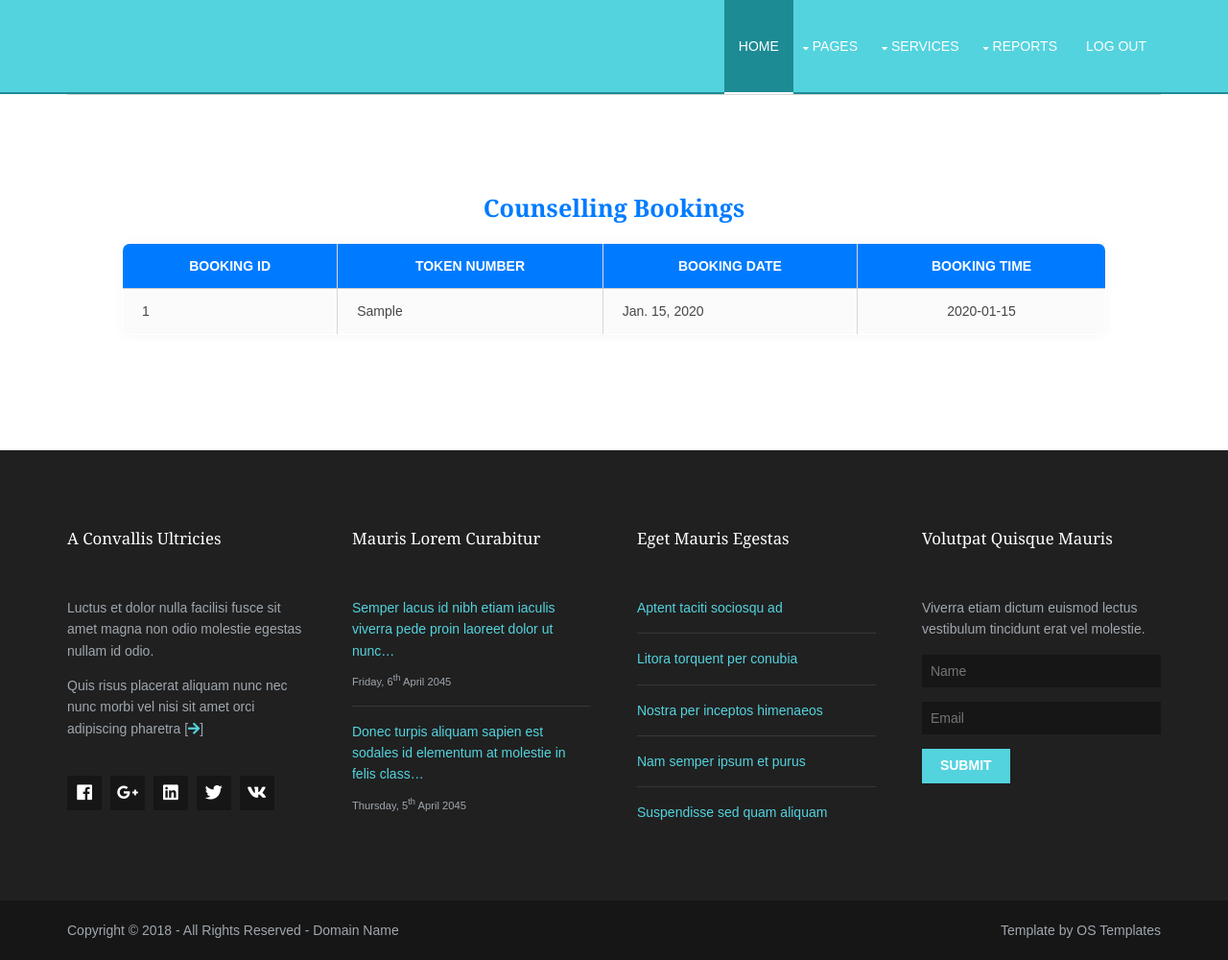
After one commit to sidharthsid5/cancer_health, a Django app: page /administrator/admin_counselling_appointments/ in a window 1280 px wide. The commit adds this page. Shown: the whole page at 96% size. Run offline with Django 5.2, Linux system fonts and the light colour scheme; tables that the repository leaves empty hold one stand-in row (values such as "Sample post").

Commit message:
New Changes

```diff
--- a/cancer_health/Templates/admin_home.html
+++ b/cancer_health/Templates/admin_home.html
@@ -49,7 +49,7 @@
           <ul>
             <li><a href="{% url 'admin_health_records' %}">Health Records</a></li>
             <li><a href="{% url 'admin_view_appointments' %}">Appointments</a></li>
-            <li><a href="{% url 'cancer_type_list_create' %}">Counselling Booking</a></li>
+            <li><a href="{% url 'admin_counselling_appointments' %}">Counselling Booking</a></li>
             <li><a href="{% url 'scan_type_list_create' %}">Vig Registrations</a></li>
             <li><a href="{% url 'events_list_create' %}">Comments</a></li>
           </ul>
--- a/cancer_health/Templates/adminheader.html
+++ b/cancer_health/Templates/adminheader.html
@@ -40,11 +40,10 @@
         <li><a class="drop" href="#">Reports</a>
           <ul>
             <li><a href="{% url 'admin_health_records' %}">Health Records</a></li>
-            <li><a href="{% url 'state_list_create' %}">Scan Appointments</a></li>
-            <li><a href="{% url 'cancer_type_list_create' %}">Cancer Type</a></li>
-            <li><a href="{% url 'scan_type_list_create' %}">Scan Type</a></li>
-            <li><a href="{% url 'events_list_create' %}">Events</a></li>
-            <li><a href="{% url 'guide_lines_list_create' %}">Guidlines</a></li>
+            <li><a href="{% url 'admin_view_appointments' %}">Appointments</a></li>
+            <li><a href="{% url 'admin_counselling_appointments' %}">Counselling Booking</a></li>
+            <li><a href="{% url 'scan_type_list_create' %}">Vig Registrations</a></li>
+            <li><a href="{% url 'events_list_create' %}">Comments</a></li>
           </ul>
         </li>
         <li><a href="{% url 'login1' %}">Log Out</a></li>
--- /dev/null
+++ b/cancer_health/Templates/view_counselling.html
@@ -0,0 +1,99 @@
+<!DOCTYPE html>
+{% extends 'adminheader.html' %}
+<html>
+<head>
+    <title>Counselling Bookings</title>
+</head>
+{% block content %}
+
+<style>
+  /* General body styling for consistency */
+  body {
+    font-family: Arial, sans-serif;
+    background-color: #f4f7fa; /* Light background for the page */
+    color: #333;
+    line-height: 1.6;
+  }
+
+  /* Main page title */
+  h1 {
+    text-align: center;
+    color: #0063CC; /* Consistent blue from previous examples */
+    margin: 20px 0 10px;
+    font-weight: bold;
+    font-size: 2.8em;
+    text-decoration: underline;
+    padding-bottom: 50px;
+  }
+
+  /* Subtitle for sections (like "Counselling Bookings") */
+  h2 {
+    text-align: center;
+    color: #007BFF; /* Consistent blue from previous examples */
+    margin: 20px 0 20px; /* Adjusted margin for better spacing */
+    font-weight: bold;
+    font-size: 1.8em;
+  }
+
+  /* Table styling */
+  table {
+    margin: 0 auto 40px; /* Center table and provide bottom margin */
+    width: 90%; /* Adjust table width as needed */
+    border-collapse: collapse; /* Collapse borders between cells */
+    box-shadow: 0 0 10px rgba(0, 0, 0, 0.05); /* Subtle shadow for depth */
+    background-color: #ffffff; /* White background for the table */
+    border-radius: 8px; /* Rounded corners for the table */
+    overflow: hidden; /* Ensures rounded corners apply to content */
+  }
+
+  th, td {
+    padding: 12px 20px; /* Padding inside cells */
+    border-bottom: 1px solid #ccc; /* Light gray border between rows */
+    text-align: left; /* Align text to the left */
+  }
+
+  th {
+    background-color: #007BFF; /* Consistent blue for table headers */
+    color: white; /* White text for table headers */
+    text-transform: uppercase; /* Uppercase text for consistency */
+    text-align: center; /* Center text in headers */
+  }
+
+  tr:last-child td {
+    border-bottom: none; /* No bottom border for the last row */
+  }
+
+  tr:nth-child(even) {
+    background-color: #f2f2f2; /* Light gray background for even rows */
+  }
+
+  /* Specific styling for the last column in the table, if needed */
+  td:last-child {
+    text-align: center; /* Example: center align the last column if it contains actions/buttons */
+  }
+</style>
+
+<h2>Counselling Bookings</h2>
+<table>
+  <thead>
+    <tr>
+      <th>Booking ID</th>
+      <th>Token Number</th>
+      <th>Booking Date</th>
+      <th>Booking Time</th>
+    </tr>
+  </thead>
+  <tbody>
+    {% for counselling_book in appointments %}
+    <tr>
+      <td>{{ counselling_book.id }}</td>
+      <td>{{ counselling_book.Coupon}}</td>
+      <td>{{ counselling_book.Booking_date }}</td>
+      <td>{{ counselling_book.Times_lot }}</td>
+    </tr>
+    {% endfor %}
+  </tbody>
+</table>
+
+{% endblock %}
+</html>
--- a/cancer_health/administrator/urls.py
+++ b/cancer_health/administrator/urls.py
@@ -3,6 +3,8 @@ from . import views
 
 urlpatterns = [
 
+    # View Counselling booking
+    path('admin_counselling_appointments/', views.admin_counselling_appointments, name='admin_counselling_appointments'),
 
     # View appointments
     path('admin_view_appointments/', views.admin_view_appointments, name='admin_view_appointments'),
--- a/cancer_health/administrator/views.py
+++ b/cancer_health/administrator/views.py
@@ -10,7 +10,7 @@ from .forms import (
     HairDonCriteriaForm, MedServicesForm, GuideLinesForm, DietaryTipForm,
     DietarySupplyForm, EventsForm, StateForm, DistForm
 )
-from patient.models import PatHealthRec,ApplyScan
+from patient.models import PatHealthRec,ApplyScan, CounsellingBook
 
 
 def homes(request):
@@ -388,3 +388,8 @@ def admin_view_appointments(request):
     all_appointments = ApplyScan.objects.select_related('patient', 'Scan_Center').prefetch_related('Scan_Type').order_by('-Booking_Date')
     context = {'appointments': all_appointments}
     return render(request, 'view_appointments.html', context)
+
+# View Counselling booking
+def admin_counselling_appointments(request):
+    counselling_appointments = CounsellingBook.objects.select_related('patientId').all().order_by('-Booking_date')
+    return render(request, 'view_counselling.html', {'appointments': counselling_appointments})
--- a/cancer_health/patient/forms.py
+++ b/cancer_health/patient/forms.py
@@ -20,7 +20,7 @@ class CounsellingBookForm(forms.ModelForm):
 class RegFreevigForm(forms.ModelForm):
     class Meta:
         model = RegFreevig
-        fields = ()
+        fields = '__all__'
 
 class CommentsForm(forms.ModelForm):
     class Meta:
--- a/cancer_health/patient/models.py
+++ b/cancer_health/patient/models.py
@@ -23,8 +23,9 @@ class CounsellingBook(models.Model):
     patientId = models.ForeignKey(Patient, on_delete=models.CASCADE,null=True)
     Booking_date = models.DateField()
     Registration_date = models.DateField(default=django.utils.timezone.now)
-    Times_lot = models.IntegerField()
+    Times_lot = models.CharField(max_length=20, null=True)
     Status = models.CharField(default='Pending',max_length=10,null=True)
+    Coupon = models.CharField(max_length=6, null=True)
 
     def __str__(self):
         return f"Counseling {self.id} for {self.patientId}"
@@ -37,7 +38,11 @@ class RegFreevig(models.Model):
     Patient = models.ForeignKey(Patient, on_delete=models.CASCADE,null=True)
     Registration_date = models.DateField(default=django.utils.timezone.now)
     Status = models.CharField(default= 'Pending',max_length=10,null=True)
-    Coupon = models.CharField(max_length=6, null=True)
+    Full_Name = models.CharField(max_length=100,null=True)
+    Age = models.PositiveIntegerField(null=True, blank=True)
+    Gender = models.CharField(max_length=10, choices=[('Male', 'Male'), ('Female', 'Female'), ('Other', 'Other')],null=True)
+    Phone = models.CharField(max_length=15,null=True)
+    Address = models.TextField(null=True, blank=True)
 
     def __str__(self):
         return f"Free Vig registration {self.Registration_id} for {self.Patient}"
```
Also changed, not shown: cancer_health/Templates/counselling_book_list_create.html (+9 -8 lines), cancer_health/Templates/view_appointments.html (+8 -8 lines), cancer_health/patient/views.py (+5 -2 lines), cancer_health/patient/migrations/0021_remove_regfreevig_coupon_counsellingbook_coupon.py (added), cancer_health/patient/migrations/0022_alter_counsellingbook_times_lot.py (added), cancer_health/patient/migrations/0023_regfreevig_address_regfreevig_age_and_more.py (added).
